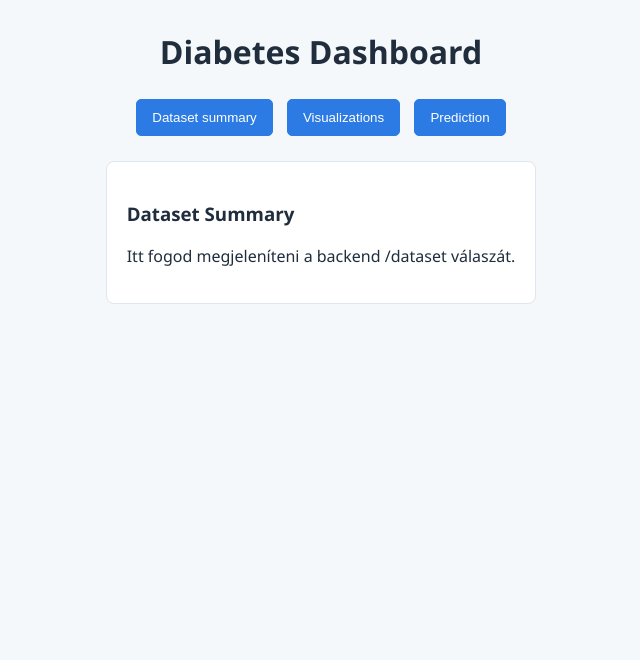
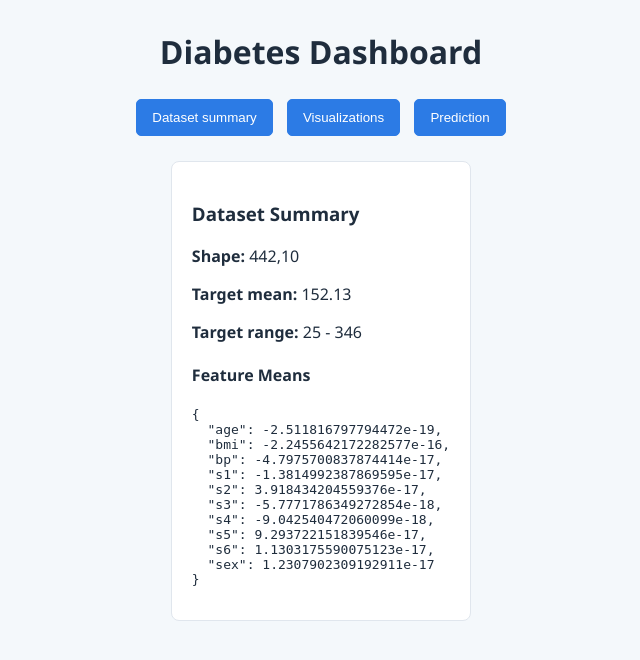
Before and after one commit to kmarton86/homework_diabetes_risk_prediction, a Flask app: page / in a window 1280 px wide. Shown: the top 660 px of the page, without its empty margins (319-959 px from the left). Run offline with Flask 3, Linux system fonts and the light colour scheme; data comes from the database, SQL or seed files in the repository.

Commit message:
fix index.html - works

```diff
--- a/templates/index.html
+++ b/templates/index.html
@@ -2,7 +2,11 @@
 <html>
 <head>
     <title>Diabetes Dashboard</title>
+
     <link rel="stylesheet" href="{{ url_for('static', filename='style.css') }}">
+
+    <!-- Chart.js -->
+    <script src="https://cdn.jsdelivr.net/npm/chart.js"></script>
 </head>
 
 <body>
@@ -16,22 +20,32 @@
         <button onclick="showSection('dataset')">Dataset summary</button>
         <button onclick="showSection('viz')">Visualizations</button>
         <button onclick="showSection('predict')">Prediction</button>
-        <!-- <button onclick="showSection('config')">Configuration</button> -->
     </div>
 
     <!-- ================= DATASET ================= -->
     <div id="dataset" class="section active">
         <div class="card">
             <h3>Dataset Summary</h3>
-            <p>Itt fogod megjeleníteni a backend /dataset válaszát.</p>
+
+            <p><b>Shape:</b> <span id="shape"></span></p>
+            <p><b>Target mean:</b> <span id="target_mean"></span></p>
+            <p><b>Target range:</b> <span id="target_range"></span></p>
+
+            <h4>Feature Means</h4>
+            <pre id="feature_means"></pre>
         </div>
     </div>
 
     <!-- ================= VISUALIZATION ================= -->
     <div id="viz" class="section">
         <div class="card">
-            <h3>Visualizations</h3>
-            <p>Itt jönnek majd a Chart.js grafikonok.</p>
+
+            <h3>Class Distribution</h3>
+            <canvas id="classChart"></canvas>
+
+            <h3>Model Accuracy</h3>
+            <canvas id="accuracyChart"></canvas>
+
         </div>
     </div>
 
@@ -44,95 +58,154 @@
                 <div class="form-grid">
 
                     <div class="form-group">
-                        <label>Életkor</label>
-                        <input type="number" name="age" min="0" max="120" required>
+                        <label>Age</label>
+                        <input type="number" name="age" min="0" max="120" required placeholder="e.g. 45">
                     </div>
 
                     <div class="form-group">
-                        <label>Nem</label>
+                        <label>Sex</label>
                         <select name="sex">
-                            <option value="female">Nő</option>
-                            <option value="male">Férfi</option>
+                            <option value="female">Female</option>
+                            <option value="male">Male</option>
                         </select>
                     </div>
 
                     <div class="form-group">
                         <label>BMI</label>
-                        <input type="number" name="bmi" step="0.1" min="10" max="60" required>
+                        <input type="number" name="bmi" step="0.1" min="10" max="60" required placeholder="e.g. 45">
                     </div>
 
                     <div class="form-group">
-                        <label>Vérnyomás</label>
-                        <input type="number" name="bp" min="50" max="250" required>
+                        <label>Blood Pressure</label>
+                        <input type="number" name="bp" min="50" max="250" required placeholder="e.g. 120">
                     </div>
 
                     <div class="form-group">
-                        <label>Teljes koleszterinszint (s1)</label>
+                        <label>Total Cholesterol (s1)</label>
                         <input type="number" name="s1" min="50" max="400" required>
                     </div>
 
                     <div class="form-group">
-                        <label>LDL koleszterin (s2)</label>
+                        <label>LDL Cholesterol (s2)</label>
                         <input type="number" name="s2" min="20" max="300" required>
                     </div>
 
                     <div class="form-group">
-                        <label>HDL koleszterin (s3)</label>
+                        <label>HDL Cholesterol (s3)</label>
                         <input type="number" name="s3" min="10" max="150" required>
                     </div>
 
                     <div class="form-group">
-                        <label>Teljes koleszterin / HDL arány (s4)</label>
+                        <label>Total Cholesterol / HDL Ratio (s4)</label>
                         <input type="number" name="s4" step="0.1" min="1" max="20" required>
                     </div>
 
                     <div class="form-group">
-                        <label>Trigliceridek (log érték) (s5)</label>
+                        <label>Triglycerides (log value) (s5)</label>
                         <input type="number" step="0.1" name="s5" min="0" max="10" required>
                     </div>
 
                     <div class="form-group">
-                        <label>Vércukorszint (s6)</label>
+                        <label>Blood Sugar Level (s6)</label>
                         <input type="number" name="s6" min="50" max="400" required>
                     </div>
 
                     <div class="full-width">
-                        <button class="submit" type="submit">Küldés</button>
+                        <button class="submit" type="submit">Submit</button>
+                    </div>
+
+                </div>
+            </form>
+
+            <p>Threshold: <b>{{ current_threshold }}</b></p>
+            <h3 id="result"></h3>
+
+        </div>
     </div>
 
 </div>
 
-            </form>
-            <!-- threshold value -->
-            <p>Threshold set to: <strong>{{ current_threshold }}</strong></p>
-            <!-- result -->
-            <h3 id="result"></h3>
+<script>
 
+// ================= SECTION SWITCH =================
+function showSection(id) {
+    document.querySelectorAll('.section').forEach(sec => sec.classList.remove('active'));
+    document.getElementById(id).classList.add('active');
 
-        </div>
-    </div>
-
-    <!-- ================= Configuration - threshold ================= -->
-    <!-- <div id="config" class="section">
-        <div class="card">
-            <h3>Configuration</h3>
-            <p>Set the current threshold for ML.</p>
-        </div>
-    </div> -->
-
-</div>
-
-<script>
-    // sections
-    function showSection(id) {
-        document.querySelectorAll('.section').forEach(sec => {
-            sec.classList.remove('active');
-        });
-        document.getElementById(id).classList.add('active');
+    if (id === "dataset") loadDataset();
+    if (id === "viz") loadVisualization();
 }
 
-    // prediction section
-    // input data validation
+// ================= DATASET =================
+async function loadDataset() {
+
+    const res = await fetch("/api/dataset");
+    const data = await res.json();
+
+    document.getElementById("shape").innerText = data.shape;
+    document.getElementById("target_mean").innerText = data.target_mean.toFixed(2);
+    document.getElementById("target_range").innerText =
+        data.target_min + " - " + data.target_max;
+
+    document.getElementById("feature_means").innerText =
+        JSON.stringify(data.feature_means, null, 2);
+}
+
+// ================= VISUALIZATION =================
+let classChart, accuracyChart;
+
+async function loadVisualization() {
+
+    const res = await fetch("/api/visualization");
+    const data = await res.json();
+
+    // ---------- CLASS DISTRIBUTION ----------
+    const class150 = data.class_distribution_150;
+    const class250 = data.class_distribution_250;
+
+    if (classChart) classChart.destroy();
+
+    classChart = new Chart(document.getElementById("classChart"), {
+        type: 'bar',
+        data: {
+            labels: ["Not Endangered", "Endangered"],
+            datasets: [
+                {
+                    label: "Threshold 150",
+                    data: [class150.not_endangered, class150.endangered]
+                },
+                {
+                    label: "Threshold 250",
+                    data: [class250.not_endangered, class250.endangered]
+                }
+            ]
+        }
+    });
+
+    // ---------- MODEL PERFORMANCE ----------
+    if (data.model_performance) {
+
+        const acc150 = data.model_performance["150"].accuracy;
+        const acc250 = data.model_performance["250"].accuracy;
+
+        if (accuracyChart) accuracyChart.destroy();
+
+        accuracyChart = new Chart(document.getElementById("accuracyChart"), {
+            type: 'bar',
+            data: {
+                labels: ["150", "250"],
+                datasets: [{
+                    label: "Accuracy",
+                    data: [acc150, acc250]
+                }]
+            }
+        });
+    }
+}
+
+// ================= PREDICTION =================
+
+// Input data validation
 document.querySelectorAll("input[type='number']").forEach(input => {
     input.addEventListener("input", () => {
         if (input.validity.rangeOverflow || input.validity.rangeUnderflow) {
@@ -146,22 +219,23 @@
 document.getElementById("patientForm").addEventListener("submit", async function(e) {
     e.preventDefault();
 
-        const formData = new FormData(this);
-        const data = Object.fromEntries(formData.entries());
+    const data = Object.fromEntries(new FormData(this).entries());
 
-        const response = await fetch("/predict", {
+    const res = await fetch("/api/predict", {
         method: "POST",
-            headers: {
-                "Content-Type": "application/json"
-            },
+        headers: {"Content-Type": "application/json"},
         body: JSON.stringify(data)
     });
 
-        const result = await response.json();
+    const result = await res.json();
 
     document.getElementById("result").innerText =
         "Prediction: " + result.prediction;
 });
+
+// AUTO LOAD
+loadDataset();
+
 </script>
 
 </body>
```
Lines whose indentation alone changed are shown as unchanged.
